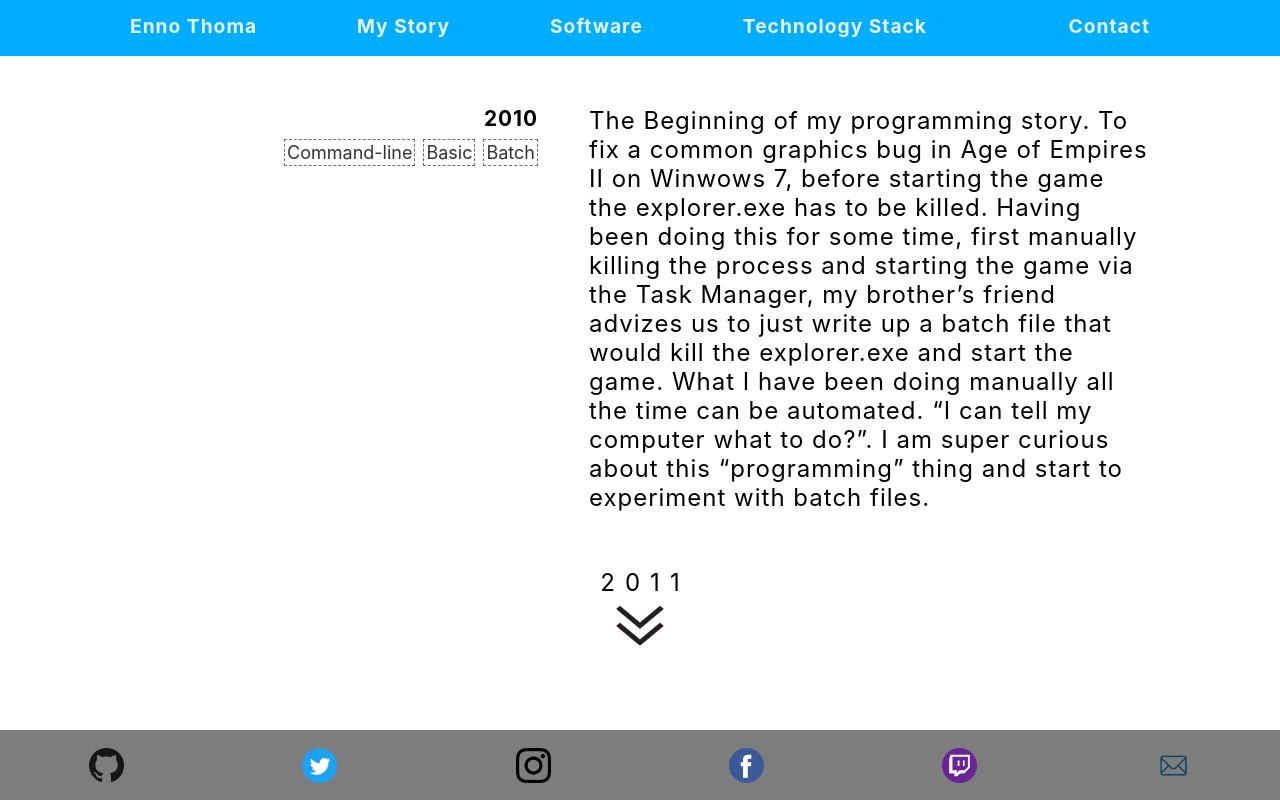
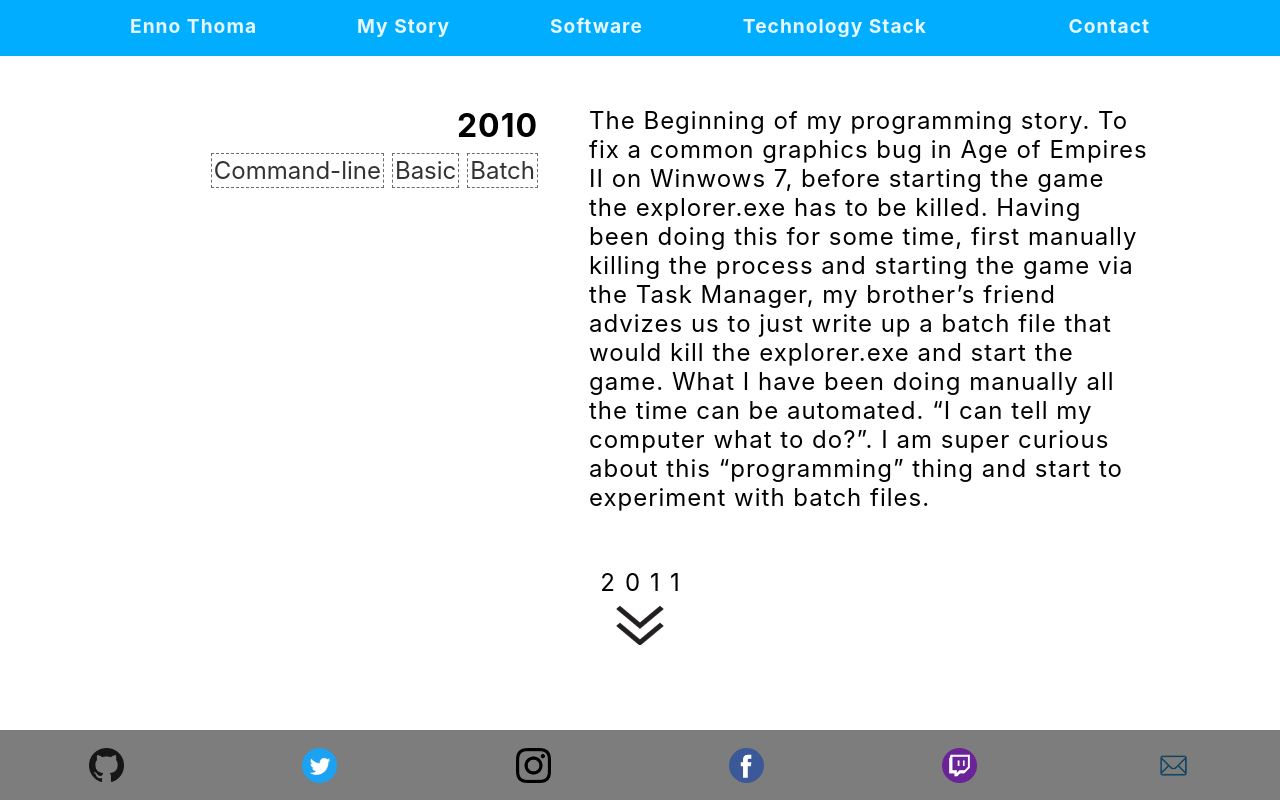
Before and after one commit to ennoente/Website, a React (Create React App) app: page /my-story in a window 1280 px wide. Built offline with nearby package versions, Linux system fonts and the light colour scheme.

Commit message:
Add min-width=992px css breakpoint to MyStory.

```diff
--- a/src/ContentPages/MyStory/Storypart/DateTagContainer/DateTagContainer.css
+++ b/src/ContentPages/MyStory/Storypart/DateTagContainer/DateTagContainer.css
@@ -11,3 +11,9 @@
     margin: 0 0 8px;
     font-size: 1.3rem;
 }
+
+@media screen and (min-width: 992px) {
+    .date {
+        font-size: 2rem;
+    }
+}
--- a/src/ContentPages/MyStory/Storypart/DateTagContainer/Tag/Tag.css
+++ b/src/ContentPages/MyStory/Storypart/DateTagContainer/Tag/Tag.css
@@ -20,3 +20,9 @@
     letter-spacing: 0;
     font-weight: normal;
 }
+
+@media screen and (min-width: 992px) {
+    .tag span {
+        font-size: 1.5rem;
+    }
+}
```
